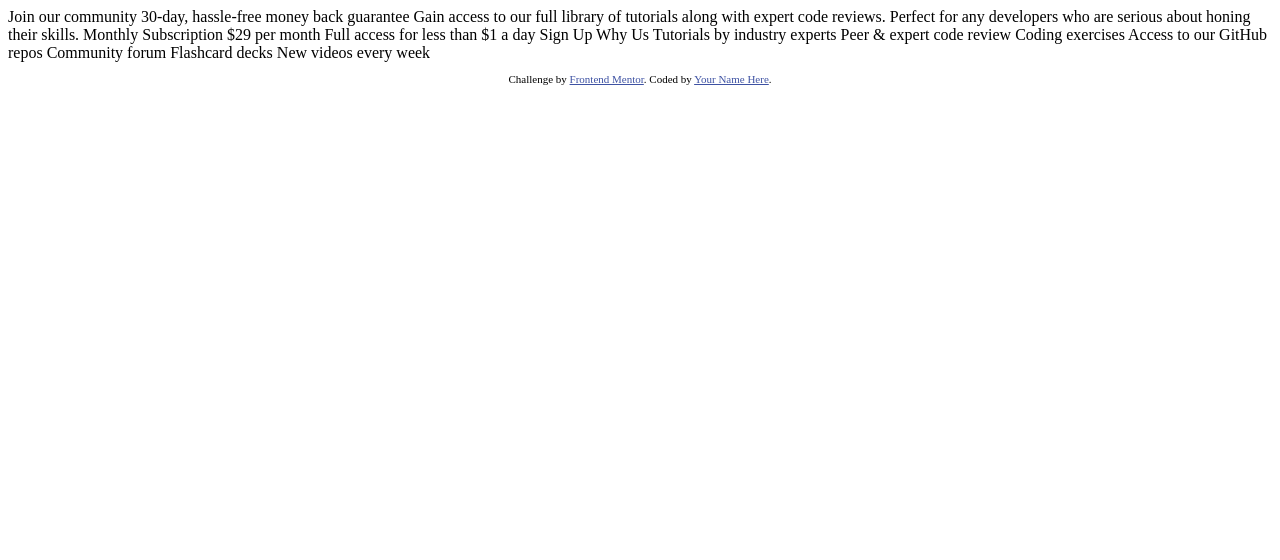
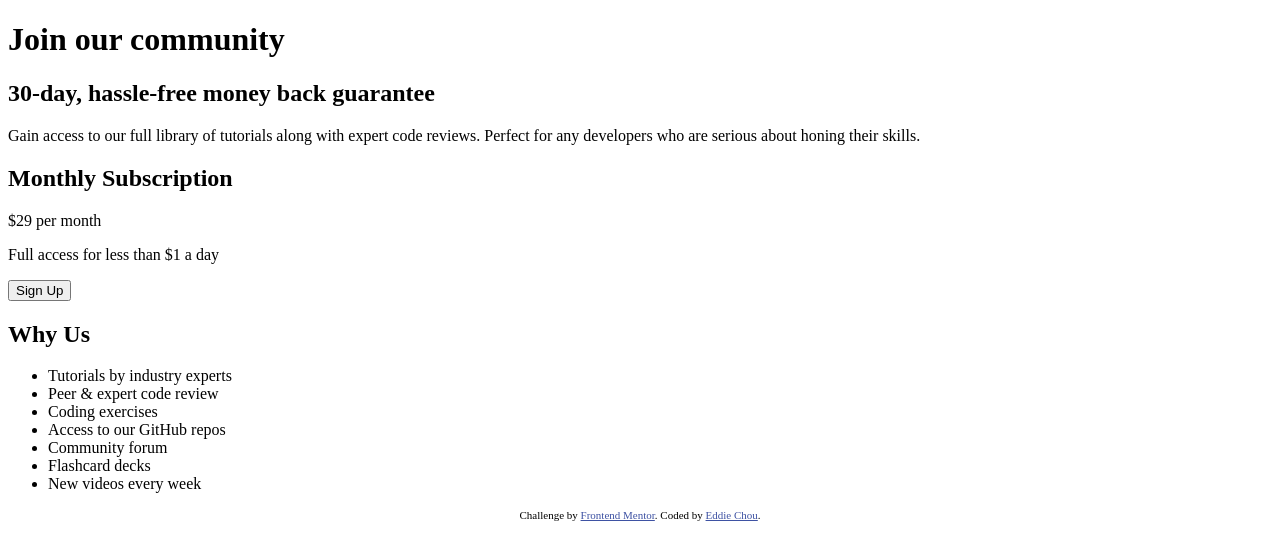
Before and after one commit to eddiechou/price-grid-component, a plain HTML site: page index.html in a window 1280 px wide. Drawn offline with Linux system fonts and the light colour scheme.

Commit message:
Encapsulate text in semantic tags

```diff
--- a/index.html
+++ b/index.html
@@ -15,35 +15,33 @@
   </style>
 </head>
 <body>
-  Join our community
-
-  30-day, hassle-free money back guarantee
-
-  Gain access to our full library of tutorials along with expert code reviews.
-  Perfect for any developers who are serious about honing their skills.
-
-  Monthly Subscription
-
-  &dollar;29 per month
-
-  Full access for less than &dollar;1 a day
-
-  Sign Up
-
-  Why Us
-
-  Tutorials by industry experts
-  Peer &amp; expert code review
-  Coding exercises
-  Access to our GitHub repos
-  Community forum
-  Flashcard decks
-  New videos every week
-
+  <div>
+      <h1>Join our community</h1>
+      <h2>30-day, hassle-free money back guarantee</h2>
+      <p>Gain access to our full library of tutorials along with expert code reviews. Perfect for any developers who are serious about honing their skills.</p>
+  </div>
+  <div>
+      <h2>Monthly Subscription</h2>
+      <p>&dollar;29 per month</p>
+      <p>Full access for less than &dollar;1 a day</p>
+      <button>Sign Up</button>
+  </div>
+  <div>
+      <h2>Why Us</h2>
+    <ul>
+      <li>Tutorials by industry experts</li>
+      <li>Peer &amp; expert code review</li>
+      <li>Coding exercises</li>
+      <li>Access to our GitHub repos</li>
+      <li>Community forum</li>
+      <li>Flashcard decks</li>
+      <li>New videos every week</li>
+    </ul>
+  </div>
   <footer>
     <p class="attribution">
       Challenge by <a href="https://www.frontendmentor.io?ref=challenge" target="_blank">Frontend Mentor</a>.
-      Coded by <a href="#">Your Name Here</a>.
+      Coded by <a href="#">Eddie Chou</a>.
     </p>
   </footer>
 </body>
```
